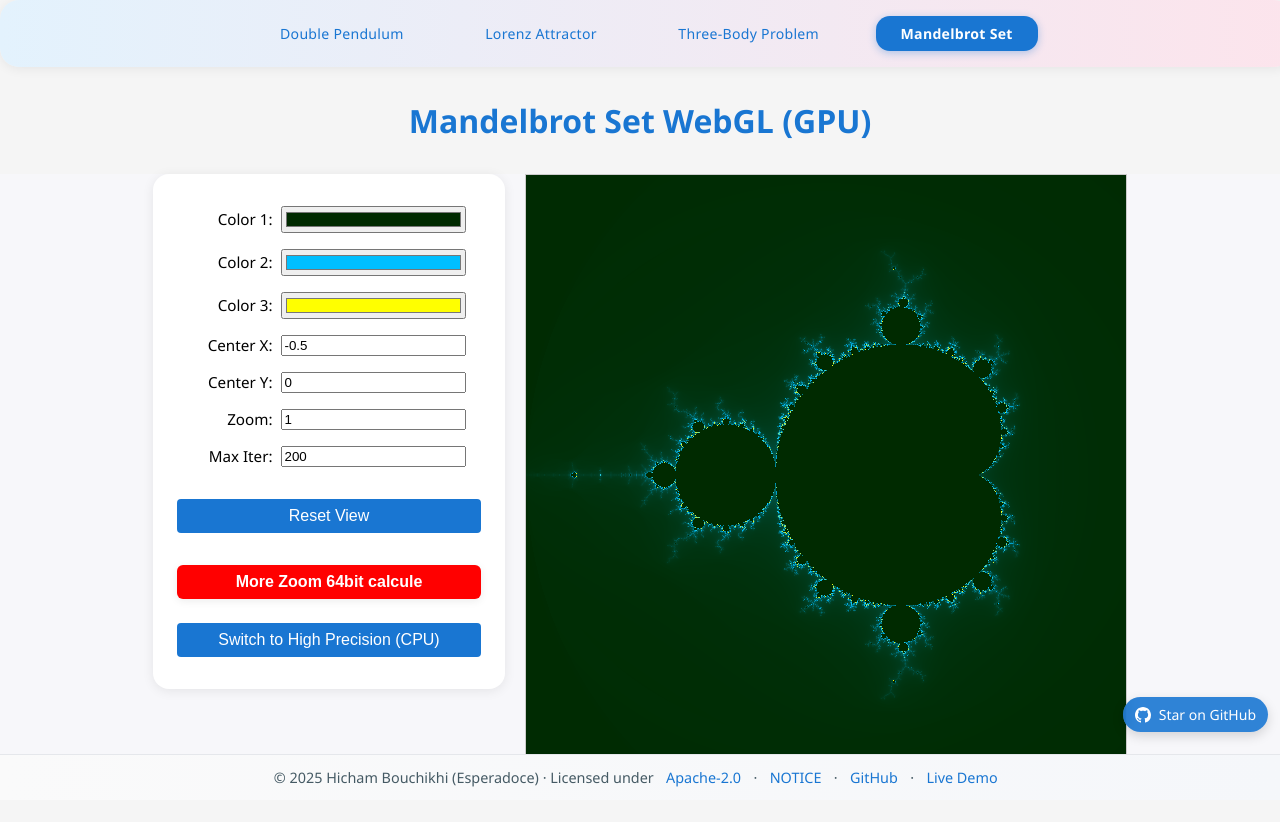
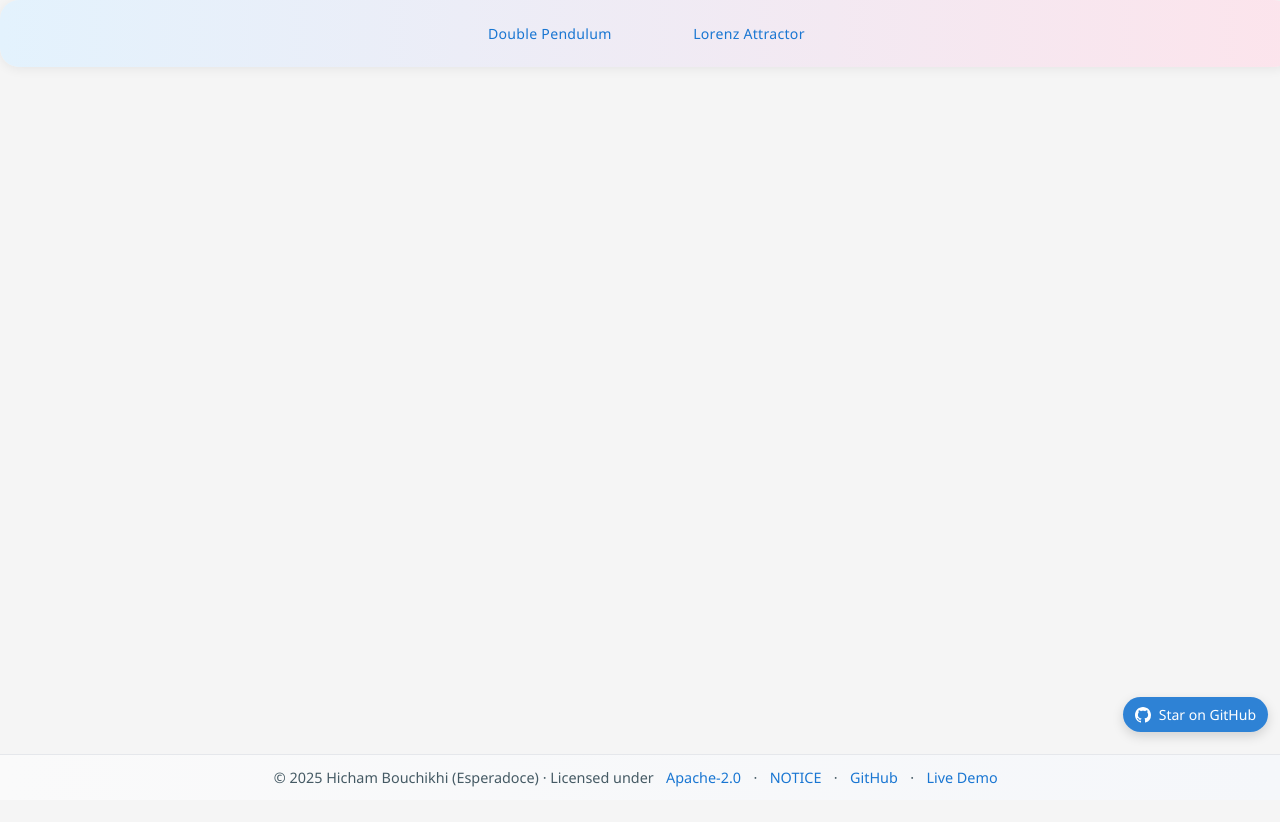
Before and after one commit to Esperadoce/ChaosSimulation, a React (Vite) app: page /mandelbrot in a window 1280 px wide. Shown: the top 822 px of the page. After the commit the page ends 800 px from the top, so only its background shows below. Built offline with nearby package versions, Linux system fonts and the light colour scheme.

Commit message:
chore: commit App.jsx update (leaving file deletions uncommitted)

```diff
--- a/src/App.jsx
+++ b/src/App.jsx
@@ -1,8 +1,5 @@
 import PendulumPage from './PendulumPage';
 import LorenzAttractorPage from './LorenzAttractorPage';
-import ThreeBodyPage from './ThreeBodyPage';
-import MandelbrotPage from './MandelbrotWebGLPage';
-import MandelbrotCpuPage from './MandelbrotCpuPage';
 import { BrowserRouter as Router, Routes, Route, Link, useLocation } from 'react-router-dom';
 import GitHubBadge from './components/GitHubBadge';
 import SiteFooter from './components/SiteFooter';
@@ -60,30 +57,6 @@ function App() {
                     fontSize: '0.88em',
                     letterSpacing: '0.02em',
                 }}>Lorenz Attractor</Link>
-                <Link to="/threebody" style={{
-                    padding: '0.56em 1.76em',
-                    borderRadius: '1em',
-                    fontWeight: path === '/threebody' ? 'bold' : 'normal',
-                    textDecoration: 'none',
-                    color: path === '/threebody' ? '#fff' : '#1976d2',
-                    background: path === '/threebody' ? '#1976d2' : 'transparent',
-                    boxShadow: path === '/threebody' ? '0 2px 8px #1976d255' : 'none',
-                    transition: 'all 0.2s',
-                    fontSize: '0.88em',
-                    letterSpacing: '0.02em',
-                }}>Three-Body Problem</Link>
-                <Link to="/mandelbrot" style={{
-                    padding: '0.56em 1.76em',
-                    borderRadius: '1em',
-                    fontWeight: path === '/mandelbrot' ? 'bold' : 'normal',
-                    textDecoration: 'none',
-                    color: path === '/mandelbrot' ? '#fff' : '#1976d2',
-                    background: path === '/mandelbrot' ? '#1976d2' : 'transparent',
-                    boxShadow: path === '/mandelbrot' ? '0 2px 8px #1976d255' : 'none',
-                    transition: 'all 0.2s',
-                    fontSize: '0.88em',
-                    letterSpacing: '0.02em',
-                }}>Mandelbrot Set</Link>
             </nav>
         );
     }
@@ -95,9 +68,6 @@ function App() {
                 <Route path="/" element={<PendulumPage />} />
                 <Route path="/DoublePendulum" element={<PendulumPage />} />
                 <Route path="/lorenz" element={<LorenzAttractorPage />} />
-                <Route path="/threebody" element={<ThreeBodyPage />} />
-                <Route path="/mandelbrot" element={<MandelbrotPage />} />
-                <Route path="/mandelbrot-cpu" element={<MandelbrotCpuPage />} />
             </Routes>
             <SiteFooter />
             <GitHubBadge />
```
